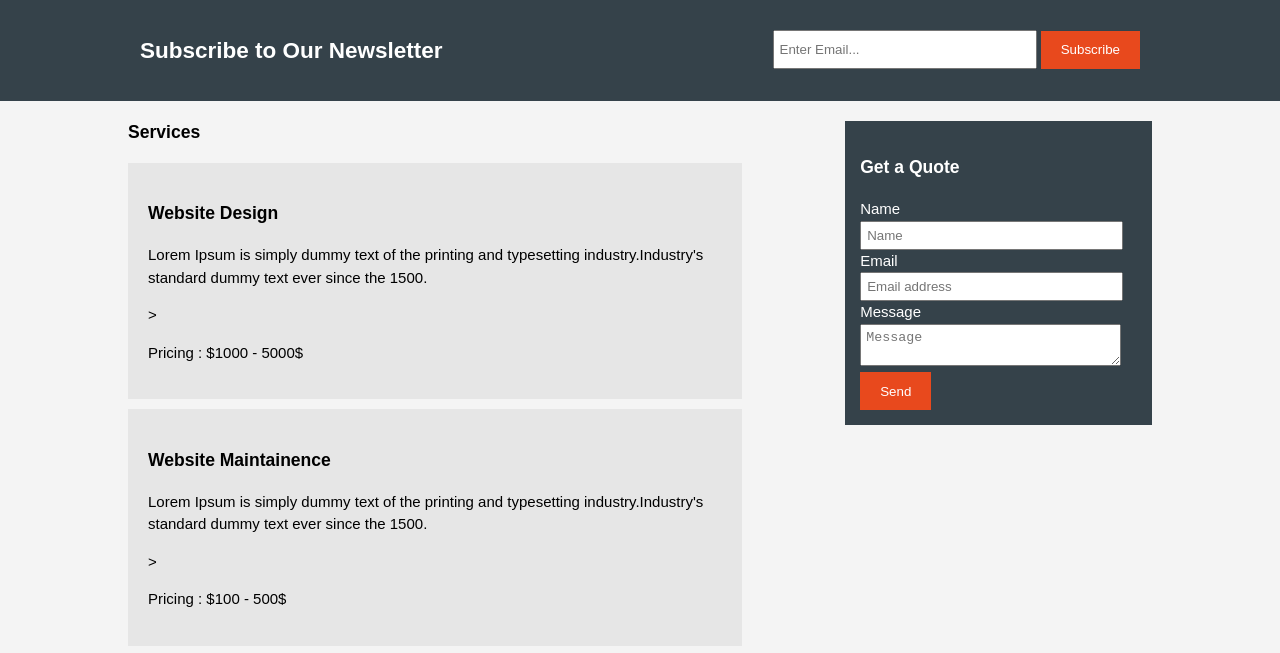
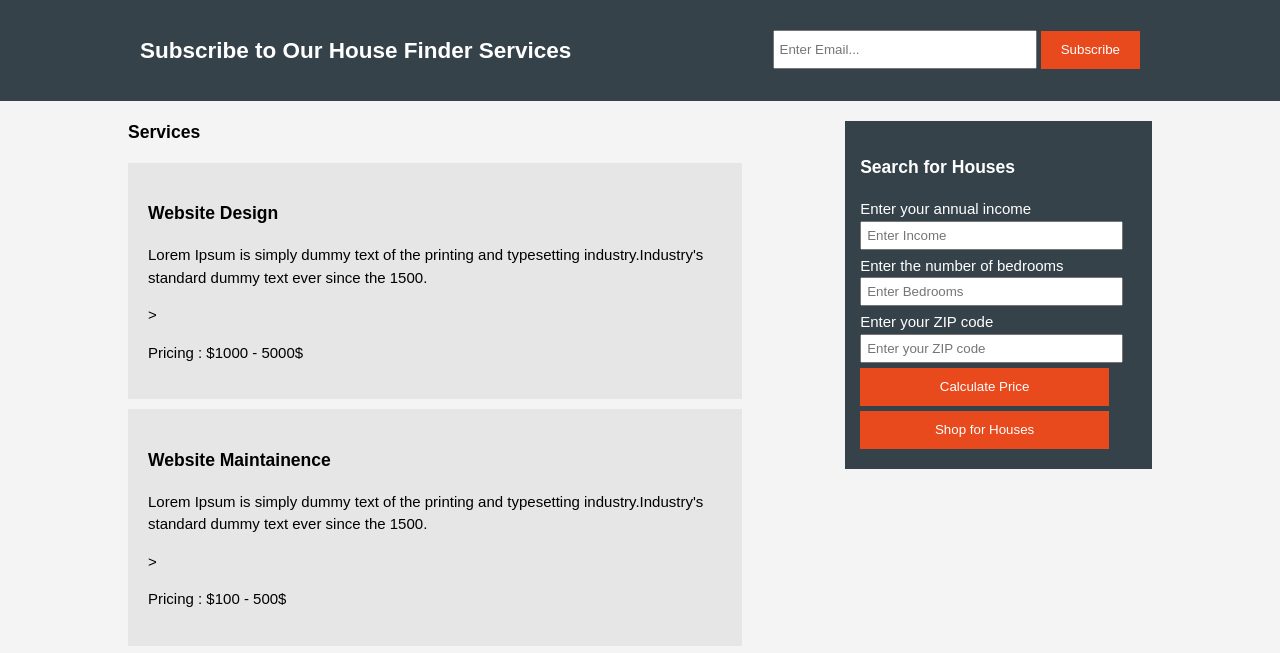
Before and after one commit to shaminGit/responsiveweb, a plain HTML site: page services.html in a window 1280 px wide. Shown: the part 118-771 px from the top of the page. Drawn offline with Linux system fonts and the light colour scheme.

Commit message:
here  I have added little javacript to make my webpage interactive.

```diff
--- a/css/style.css
+++ b/css/style.css
@@ -142,6 +142,10 @@ aside#sidebar{
 aside#sidebar input, aside#sidebar textarea{
   width: 90%;
   padding: 5px;
+  margin-bottom: 5px;
+}
+aside#sidebar #calp{
+  margin-bottom: 5px;
 }
 
 article#main-col{
--- a/js/script.js
+++ b/js/script.js
@@ -0,0 +1,20 @@
+function validateNumber(value) {
+// Validate the number
+// if (!isNumber(value))
+alert("Please enter a number.");
+}
+function validateZIPCode(value) {
+// Validate the ZIP code
+// if (!isZIPCode(value))
+alert("Please enter a ZIP code in the form XXXXX.");
+}
+function calcPrice() {
+var maxPrice = document.getElementById("income").value * 4;
+alert("You can afford a house that costs up to $" + maxPrice + ".");
+}
+function findHouses(form) {
+var bedrooms = document.getElementById("bedrooms").value;
+var zipCode = document.getElementById("zip").value;
+// Display a list of matching houses from the server
+form.submit();
+}
--- a/services.html
+++ b/services.html
@@ -8,6 +8,8 @@
     <meta name="author" contents="Ryan Dahl">
     <title>Responsive Web Design | Welcome to About</title>
     <link rel="stylesheet" href="./css/style.css">
+    <script src="js/script.js"></script>
+
   </head>
   <body>
     <header>
@@ -26,7 +28,7 @@
     </header>
     <section id="newsletter">
       <div class="contain">
-        <h1>Subscribe to Our Newsletter</h1>
+        <h1>Subscribe to Our House Finder Services</h1>
         <form>
           <input type="email" placeholder="Enter Email...">
           <button type="submit" class="button_1">Subscribe</button>
@@ -58,21 +60,24 @@
 
               <aside id="sidebar">
                 <div class="dark">
-                  <h3>Get a Quote</h3>
-                  <form class="quote">
+                  <h3>Search for Houses</h3>
+                  <form name="orderform" action="" method="POST">
+                   <div>
+                      <label>Enter your annual income</label><br>
+                      <input id="income" type="text"  placeholder="Enter Income"/>
+                   </div>
+                   <div>
+                      <label>Enter the number of bedrooms</label><br>
+                      <input id="bedrooms" type="text" placeholder="Enter Bedrooms"/></div>
+
+                   <div>
+                      <label>Enter your ZIP code</label><br>
+                      <input id="zip" type="text" placeholder="Enter your ZIP code"/>
+                   </div>
                     <div>
-                      <label>Name</label><br>
-                      <input type="text" placeholder="Name">
+                     <input class="button_1" type="button" value="Calculate Price" onclick="calcPrice();" />
                     </div>
-                    <div>
-                      <label>Email</label><br>
-                      <input type="text" placeholder="Email address">
-                    </div>
-                    <div>
-                      <label>Message</label><br>
-                      <textarea placeholder="Message" ></textarea>
-                    </div>
-                  <button class="button_1" type="submit">Send</button>
+                     <input class="button_1" type="button" value="Shop for Houses" onclick="findHouses(this.form);"/>
                   </form>
                 </div>
               </aside>
```
Also changed, not shown: index.html (+2 -2 lines).
